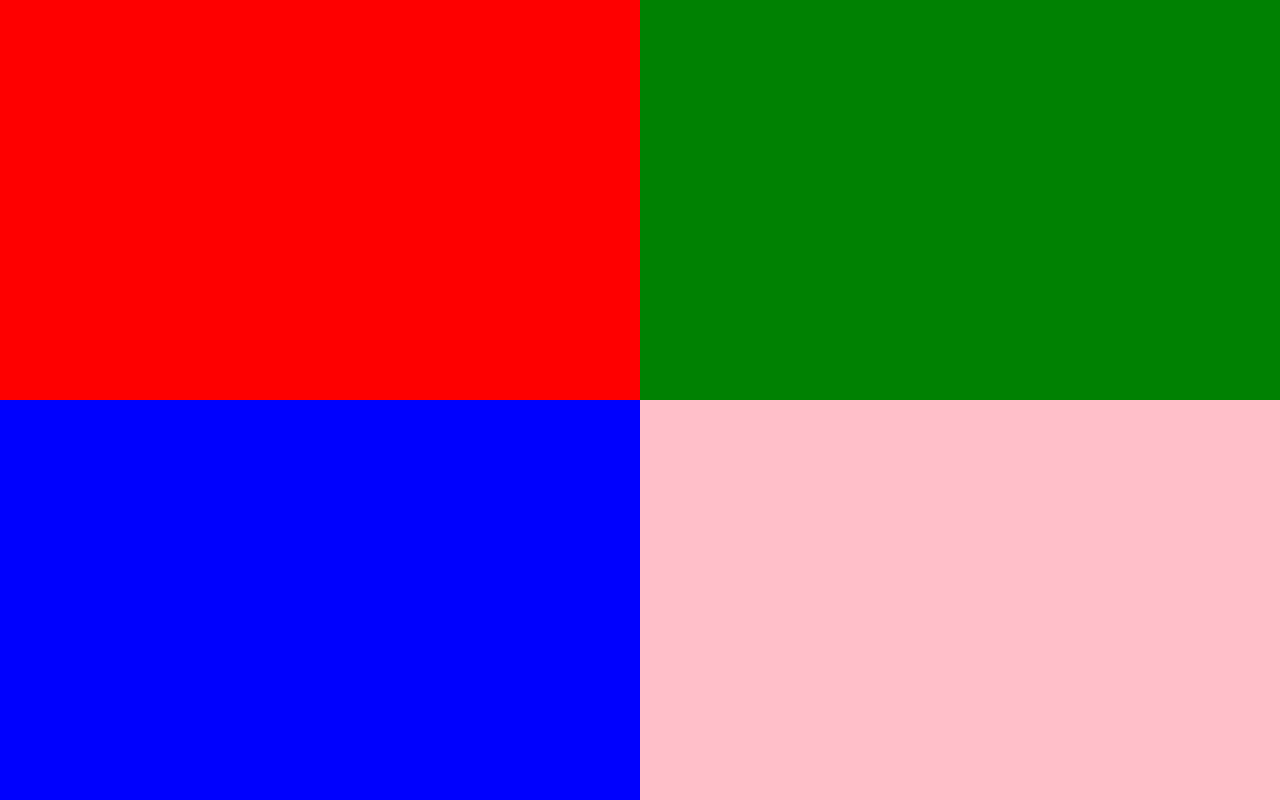
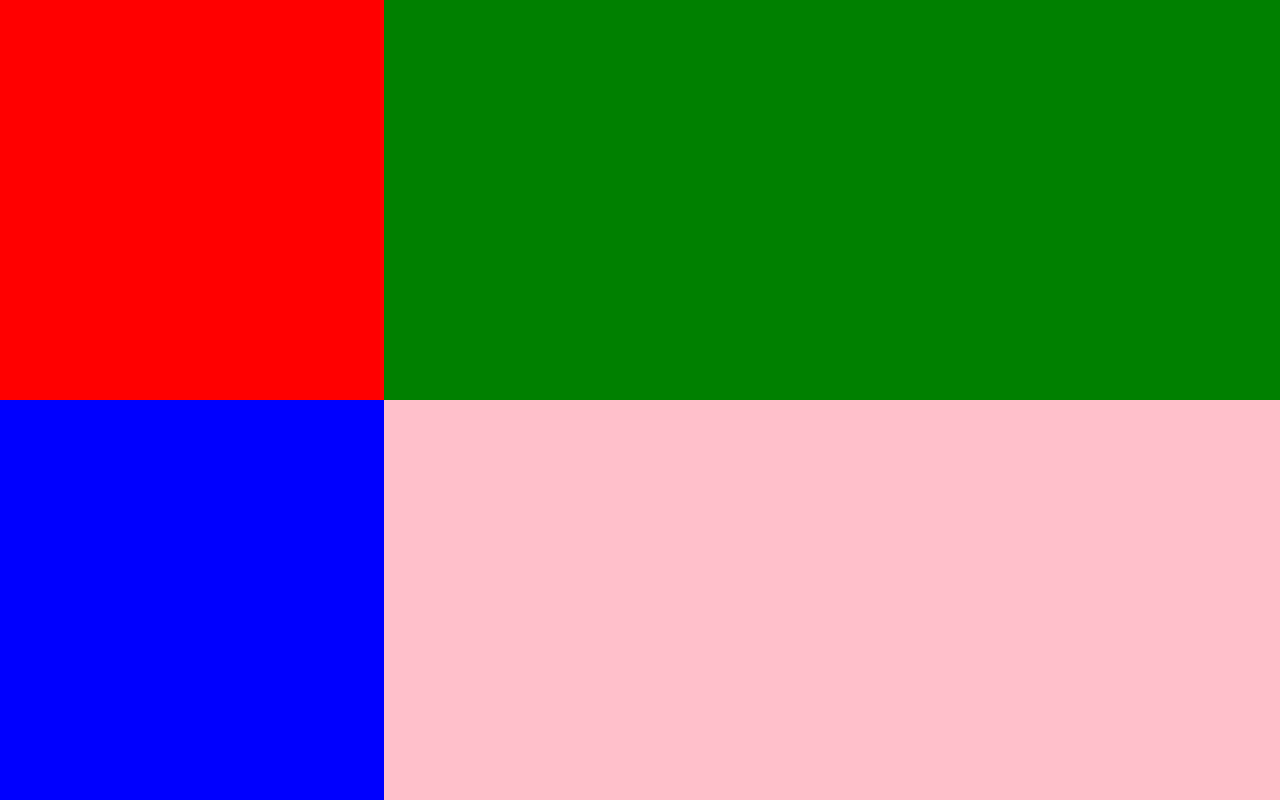
Before and after one commit to Naval63/C_S7.01, a plain HTML site: page index.html in a window 1280 px wide. Drawn offline with Linux system fonts and the light colour scheme.

Commit message:
new flex

```diff
--- a/css/style.css
+++ b/css/style.css
@@ -18,9 +18,12 @@
 }
 
 .container .row .col {
-    flex-grow: 1;
+    flex-grow: 0.77;
 }
 
+.container .row .col.small {
+    flex-grow: 0.33;
+}
 .red {
     background-color: red;
 }
--- a/index.html
+++ b/index.html
@@ -11,11 +11,11 @@
 
     <div class="container">
         <div class="row">
-            <div class="col red"></div>
+            <div class="col red small"></div>
             <div class="col green"></div>
         </div>
         <div class="row">
-            <div class="col blue"></div>
+            <div class="col blue small"></div>
             <div class="col pink"></div>
         </div>
     </div>
```
